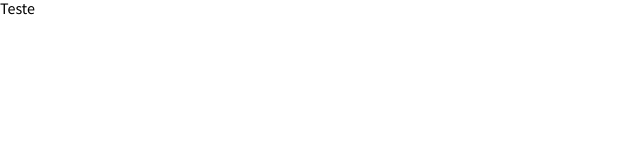
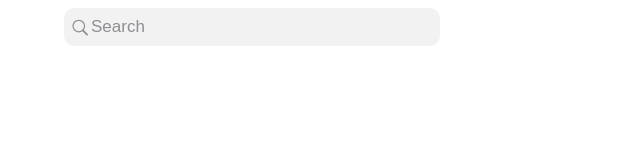
Before and after one commit to michelewtc/messenger-chat, a plain HTML site: page index.html in a window 1280 px wide. Shown: the whole page, without its empty margins (0-640 px from the left). Drawn offline with Linux system fonts and the light colour scheme.

Commit message:
feat: top bar search component

```diff
--- a/index.html
+++ b/index.html
@@ -8,6 +8,13 @@
     <title>Messenger components - Day 06</title>
   </head>
   <body>
-    <h1>Teste</h1>
+    <div class="top-bar__background">
+      <div class="top-bar">
+        <div class="top-bar__input">
+          <img src="./assets/icons/search.svg" alt="Pesquisar" />
+          <input class="top-bar__input-text" type="text" placeholder="Search" />
+        </div>
+      </div>
+    </div>
   </body>
 </html>
--- /dev/null
+++ b/styles/components/top-bar.css
@@ -0,0 +1,36 @@
+.top-bar {
+  display: flex;
+  align-items: center;
+
+  padding: 8px 0;
+  width: 90%;
+  margin: 0 auto;
+}
+
+.top-bar__background {
+  background-color: #fff;
+}
+
+.top-bar__input {
+  width: 360px;
+
+  display: flex;
+  align-items: center;
+
+  background-color: rgba(0, 0, 0, 0.05);
+  padding: 8px;
+  border-radius: 10px;
+}
+
+.top-bar__input-text {
+  border: none;
+  background: none;
+  outline: none;
+
+  font-size: 17px;
+}
+
+.top-bar__input-text::placeholder {
+  color: rgba(142, 142, 147, 1);
+  font-weight: 400;
+}
--- a/styles/pages/index.css
+++ b/styles/pages/index.css
@@ -1 +1,2 @@
 @import "../utils/index.css";
+@import "../components/top-bar.css";
```
Also changed, not shown: assets/icons/search.svg (added).
